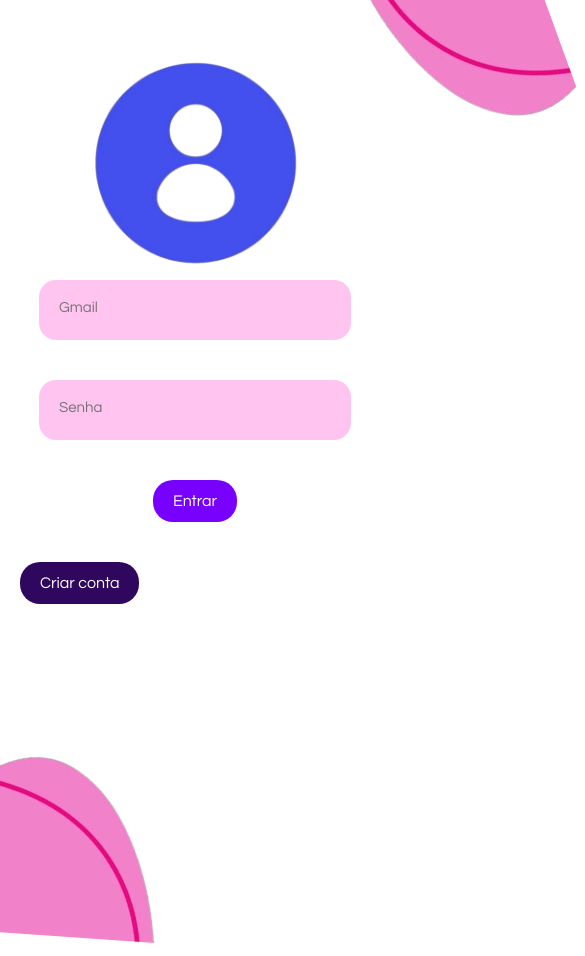
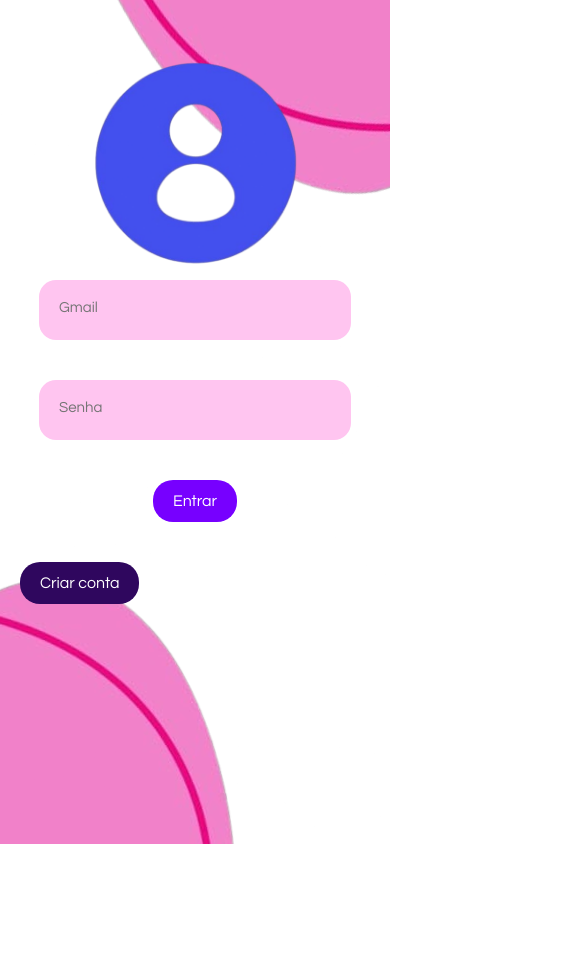
Before and after one commit to DastyWorld1324/SorveteriaDivino, a plain HTML site: page index.html in a window 390 px wide. Shown: the top 956 px of the page, 585 px wide, since content can reach past the window. After the commit the page ends 844 px from the top, so only its background shows below. Drawn offline with Linux system fonts and the light colour scheme.

Commit message:
tela imagens arrumadas

```diff
--- a/cadastro.css
+++ b/cadastro.css
@@ -5,6 +5,7 @@
         width: 100vw;
         height: 100vh;
         margin: 0;
+        overflow: hidden; /* Remove a barra de rolagem */
     }
 
     #user2{
@@ -30,7 +31,9 @@
 
 
     }
-
+    #continuar:hover     {
+        background-color: #d367ee; /* Muda a cor ao passar o mouse */
+    }
     #cadastro {
         position: relative; /*Deixa o posicionamento relativo */
         width: 600px; /* Largura total */
--- a/index.html
+++ b/index.html
@@ -12,8 +12,9 @@
   </head>
   <body>
 
-    <img src="img/canto.png" id="canto1">
-    <img src="img/canto2.png" id="canto2">
+
+
+
 
 
     <div class="Entrada">
@@ -29,6 +30,9 @@
       <a><button id="entrar">Entrar</button></a>
 
       <a href="cadastro.html"><button id="criarconta">Criar conta</button></a>
+
+      <img src="img/canto.png" id="canto1">
+     <img src="img/canto2.png" id="canto2">
     </div>
   </body>
 </html>
--- a/style.css
+++ b/style.css
@@ -1,19 +1,19 @@
 
     * {
+
     margin: 0;
     padding: 0;
     box-sizing: border-box;
+    margin: 0px;
+
 }
 
 
     body {
         background-color: #ffffff;
-        background-size: 100% 100%;
-        width: 100vw;
-        height: 100vh;
-        margin: 0;
+        ;
         overflow: hidden; /* Remove a barra de rolagem */
-
+        display: flex
     }
 
 
@@ -22,24 +22,22 @@
         display: flex; /* Usa flexbox para o layout */
         position: relative;
         flex-direction: column; /* Deixa as caixas de texto empilhadas */
-        align-items: center; /* Centraliza verticalmente */
+        align-items: center; /* Centraliza horizontalmente */
         font-family: 'Questrial', sans-serif; /*Muda a fonte */
-        width: 100%;
-        height: 100%;
+        width: 100vw;
+        height: 100vh; /* Define altura total da tela */
         gap: 20px; /* Dá espaçamento entre as caixas de texto */
-        margin: 10px 10px 10px 10xp;
-        z-index: 2; /* Garante que o conteúdo fique acima de outros elementos */
+        overflow: hidden; /* Impede barra de rolagem */
 
     }
 
     #login {
 
-
+        display: flex; /* Usa flexbox para o layout */
         position: relative; /*Deixa o posicionamento relativo */
         width: 80%; /* Largura total */
         max-width: 600px; /* Define o tamanho máximo que ele pode alcançar */
-        height: 50px; /* Altura ajustada */
-        padding: 20px 20px 40px 20px; /* Espaçamento interno */
+        padding: 20px 20px 10px; /* Espaçamento interno */
         border-radius: 17px; /* Bordas arredondadas */
         font-family: 'Questrial', sans-serif;
         font-size: clamp(15px,3vw,20px); /* Tamanho da fonte */
@@ -50,7 +48,7 @@
         resize: none; /* Impede redimensionamento pelo usuário */
         border: none; /* Remove qualquer borda */
         outline: none; /* Remove contornos que aparecem ao clicar */
-        z-index: 1;
+        z-index: 2; /* Garante que o formulário fique acima de outros elementos */
     }
 
 
@@ -66,15 +64,18 @@
 
     }
 
+
     #canto1 {
     position: absolute;
-    bottom: -100px;
-    left: 0px;
+    bottom: -15%;
+    left: 0%;
     max-width: 700px;
     width: 90%;
     height: auto;
     transform: rotate(4deg);
-    z-index: 0; /* Fica atrás dos botões */
+    z-index: 1;
+
+
 }
 
 
@@ -85,10 +86,10 @@
         max-height: auto; /* Altura automática */
         width: 90%; /* Largura máxima de 90% */
         height: auto; /* Ajusta a altura automaticamente */
-        right: -200px; /* Posiciona a imagem no canto direito */
-        top: -20px; /* Posiciona a imagem no canto superior */
-        z-index: 1; /* Garante que a imagem fique acima de outros elementos */
+        right: -18%; /* Posiciona a imagem no canto direito */
+        top: -15%; /* Posiciona a imagem no canto superior */
         transform: rotate(160deg);
+        z-index: 1;
     }
     #entrar {
 
@@ -106,7 +107,7 @@
         border-radius: 20px; /* Arredonda as bordas */
         cursor: pointer; /* Mostra a mãozinha ao passar o mouse */
         transition: background-color 0.3s ease; /* Animação suave */
-
+        z-index: 2;
     }
 
     #entrar:hover {
@@ -128,9 +129,36 @@
         transition: background-color 0.3s ease; /* Animação suave */
         position: absolute; /* Posiciona o botão de forma absoluta */
         left: 20px;
+        z-index: 2;
 
 
     }
     #criarconta:hover {
         background-color: #eeacd2; /* Muda a cor ao passar o mouse */
     }
+
+    @media (min-width: 260px) and (max-width: 450px) {
+
+        #canto1 {
+            width: 140%;
+            bottom: -3%;
+            left: -1vw;
+        }
+        #canto2 {
+            width: 140%;
+
+            right: -20%; /* Posiciona a imagem no canto direito */
+            top: -2%; /* Posiciona a imagem no canto superior */
+        }
+
+    }
+    @media (min-width: 500px) and (max-width: 1024px) {
+        #canto1 {
+            bottom: -4%;
+            left: 0%;
+        }
+        #canto2 {
+            right: -12%; /* Posiciona a imagem no canto direito */
+            top: -2%; /* Posiciona a imagem no canto superior */
+        }
+    }
```
